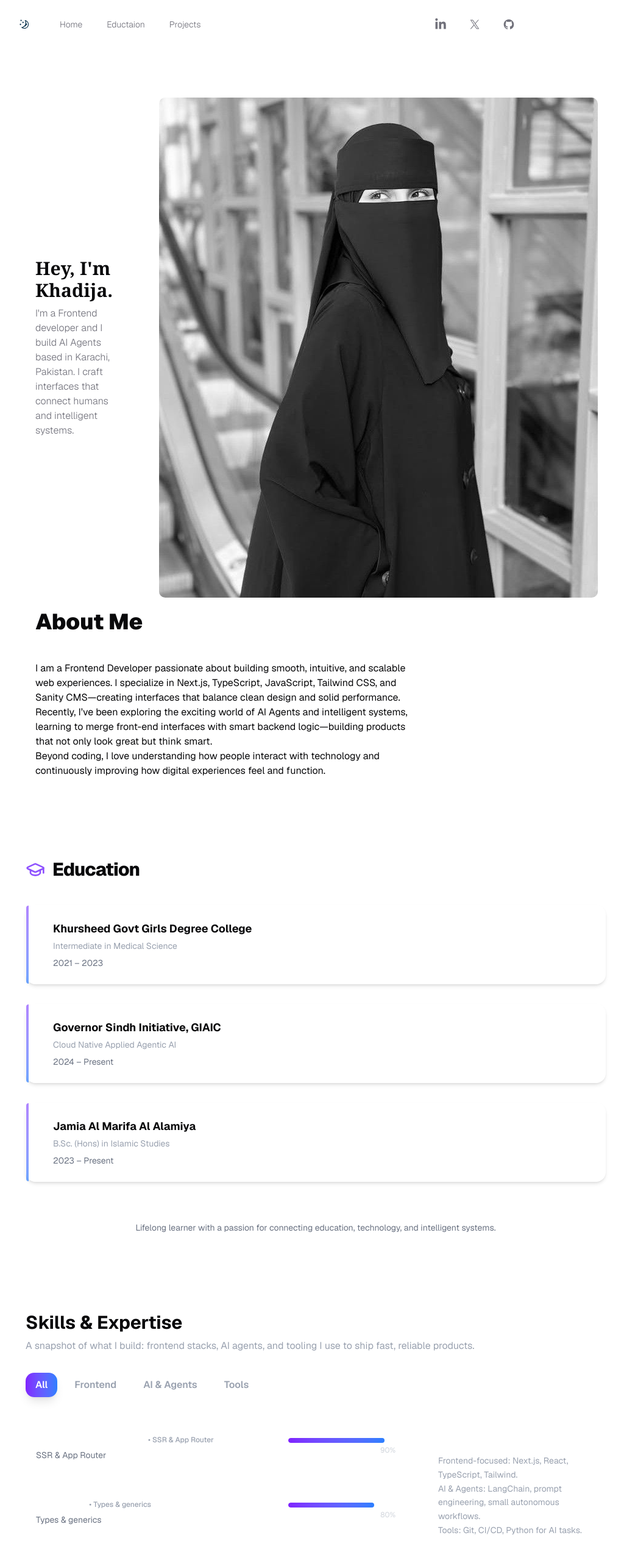
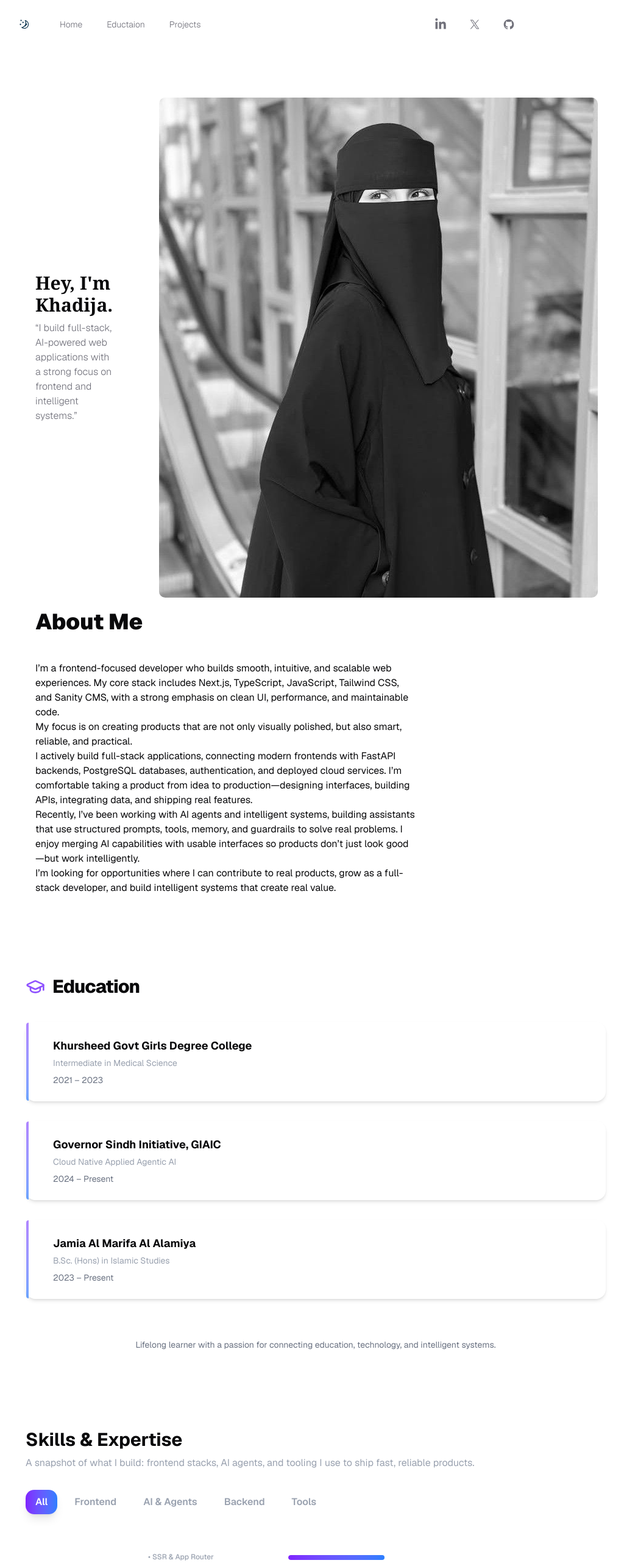
Before and after one commit to Khadija3111/My-Portfolio, a Next.js app: page / in a window 1280 px wide. Shown: the top 2563 px of the page at 61% size, without its empty margins (122-1146 px from the left). Built offline with nearby package versions, Linux system fonts and the light colour scheme; a web font is replaced by a local one.

Commit message:
Updated Hackathon II project description and portfolio README

```diff
--- a/app/page.tsx
+++ b/app/page.tsx
@@ -5,12 +5,15 @@ import Education from "./education/page";
 import Skills from "@/components/skills";
 
 export default function Home() {
-  const content = `I am a Frontend Developer passionate about building smooth, intuitive, and scalable web experiences.
-I specialize in Next.js, TypeScript, JavaScript, Tailwind CSS, and Sanity CMS—creating interfaces that balance clean design and solid performance.
+  const content = `I’m a frontend-focused developer who builds smooth, intuitive, and scalable web experiences. My core stack includes Next.js, TypeScript, JavaScript, Tailwind CSS, and Sanity CMS, with a strong emphasis on clean UI, performance, and maintainable code.
 
-Recently, I’ve been exploring the exciting world of AI Agents and intelligent systems, learning to merge front-end interfaces with smart backend logic—building products that not only look great but think smart.
+ My focus is on creating products that are not only visually polished, but also smart, reliable, and practical.
 
-Beyond coding, I love understanding how people interact with technology and continuously improving how digital experiences feel and function.`;
+ I actively build full-stack applications, connecting modern frontends with FastAPI backends, PostgreSQL databases, authentication, and deployed cloud services. I’m comfortable taking a product from idea to production—designing interfaces, building APIs, integrating data, and shipping real features.
+
+ Recently, I’ve been working with AI agents and intelligent systems, building assistants that use structured prompts, tools, memory, and guardrails to solve real problems. I enjoy merging AI capabilities with usable interfaces so products don’t just look good—but work intelligently.
+
+ I’m looking for opportunities where I can contribute to real products, grow as a full-stack developer, and build intelligent systems that create real value.`;
 
   return (
     <section
--- a/app/project/page.tsx
+++ b/app/project/page.tsx
@@ -7,7 +7,6 @@ export default function Projects() {
       title: "Physical AI and Humanoid Robotics E-BOOK ",
       link: "https://github.com/Khadija3111/Physical-AI---Humanoid-Robotics-Book",
       desc: " An interactive technical e-book on Physical AI and humanoid Robotics made using speckitPlus , gemini CLI mainly ,a fully functional RAG-powered chatbot has been implemented to support interactive learning. ",
-
 
     },
     {
@@ -50,6 +49,17 @@ export default function Projects() {
       link: "https://github.com/Khadija3111/presonal-lib-manager",
       desc: "if you love reading books then this personal library manager is for you ."
     },
+    {
+      title: "Physical AI & Humanoid Robotics — AI-Native Textbook + RAG Chatbot",
+      link: "https://github.com/Khadija3111/Physical-AI---Humanoid-Robotics-Book",
+      desc: "AI-native robotics textbook built with spec-driven documentation and deployed on Vercel, paired with a RAG chatbot using FastAPI, Qdrant, Cohere, and OpenAI Agents SDK for content-grounded question answering."
+    },
+    {
+  title: "The Evolution of Todo — Spec-Driven Full-Stack App + AI Agent",
+  link: "https://github.com/Khadija3111/TODO-APP",
+  desc: "A full-stack Todo application built using spec-driven development and modern web technologies (Next.js, TypeScript, Tailwind CSS, FastAPI, PostgreSQL). Includes AI agent features for task management, automated reminders, and smart prioritization. The project demonstrates end-to-end design, deployment, and integration of AI workflows in a practical web product."
+ },
+
   ];
 
   return (
--- a/components/intro.tsx
+++ b/components/intro.tsx
@@ -6,8 +6,7 @@ export default function Intro() {
       <div className="mt-2 flex-1 md:mt-0 w-full">
         <h1 className="title no-underline text-center sm:text-left">Hey, I'm Khadija.</h1>
         <p className="mt-2 font-light text-muted-foreground text-center sm:text-left">
-          I'm a Frontend developer and I build AI Agents based in Karachi, Pakistan.
-          I craft interfaces that connect humans and intelligent systems.
+        “I build full-stack, AI-powered web applications with a strong focus on frontend and intelligent systems.”
         </p>
       </div>
       <div className="relative flex-1 md:flex-none pr-0 sm:pr-10 w-full sm:w-auto">
--- a/components/skills.tsx
+++ b/components/skills.tsx
@@ -2,7 +2,7 @@
 
 import React, { useState, useEffect } from "react";
 
-type SkillCategory = "frontend" | "ai" | "tools";
+type SkillCategory = "frontend" | "ai" |"backend"| "devops"|"tools";
 
 interface Skill {
   name: string;
@@ -20,6 +20,22 @@ const skills: Skill[] = [
   { name: "AI Agents (OpenAI Agents SDK)", sub: "Prototyping assistants & pipelines", level: 75, category: "ai" },
   { name: "OpenAI & Prompting", sub: "Prompt design & system messages", level: 70, category: "ai" },
   { name: "SANITY CMS", sub: "", level: 50, category: "tools" },
+  { name: "FastAPI", sub: "REST APIs & async endpoints", level: 70, category: "backend" },
+  { name: "API Design", sub: "OpenAPI, request/response modeling", level: 72, category: "backend" },
+  { name: "Authentication", sub: "JWT, OAuth basics", level: 65, category: "backend" },
+  { name: "Backend Architecture", sub: "Layered & modular design", level: 60, category: "backend" },
+  { name: "PostgreSQL", sub: "Schema design & queries", level: 60, category: "backend" },
+  { name: "SQLModel / SQLAlchemy", sub: "ORM & data modeling", level: 58, category: "backend" },
+  { name: "Vector Databases", sub: "Embeddings & semantic search", level: 55, category: "ai" },
+  { name: "Git & GitHub", sub: "Branching, PRs, collaboration", level: 70, category: "tools" },
+  { name: "Docker", sub: "Containerizing apps", level: 60, category: "devops" },
+  { name: "Docker Compose", sub: "Multi-service setups", level: 55, category: "devops" },
+  { name: "Cloud Deployment", sub: "Railway, Vercel, Cloud Run", level: 58, category: "devops" },
+  { name: "Pytest", sub: "Unit & API testing", level: 55, category: "tools" },
+  { name: "Spec-Driven Development", sub: "Building from specifications", level: 65, category: "tools" },
+
+
+
 
 
 ];
@@ -28,6 +44,7 @@ const categories: { label: string; value: SkillCategory | "all" }[] = [
   { label: "All", value: "all" },
   { label: "Frontend", value: "frontend" },
   { label: "AI & Agents", value: "ai" },
+  { label: "Backend", value: "backend" },
   { label: "Tools", value: "tools" },
 ];
 
```
